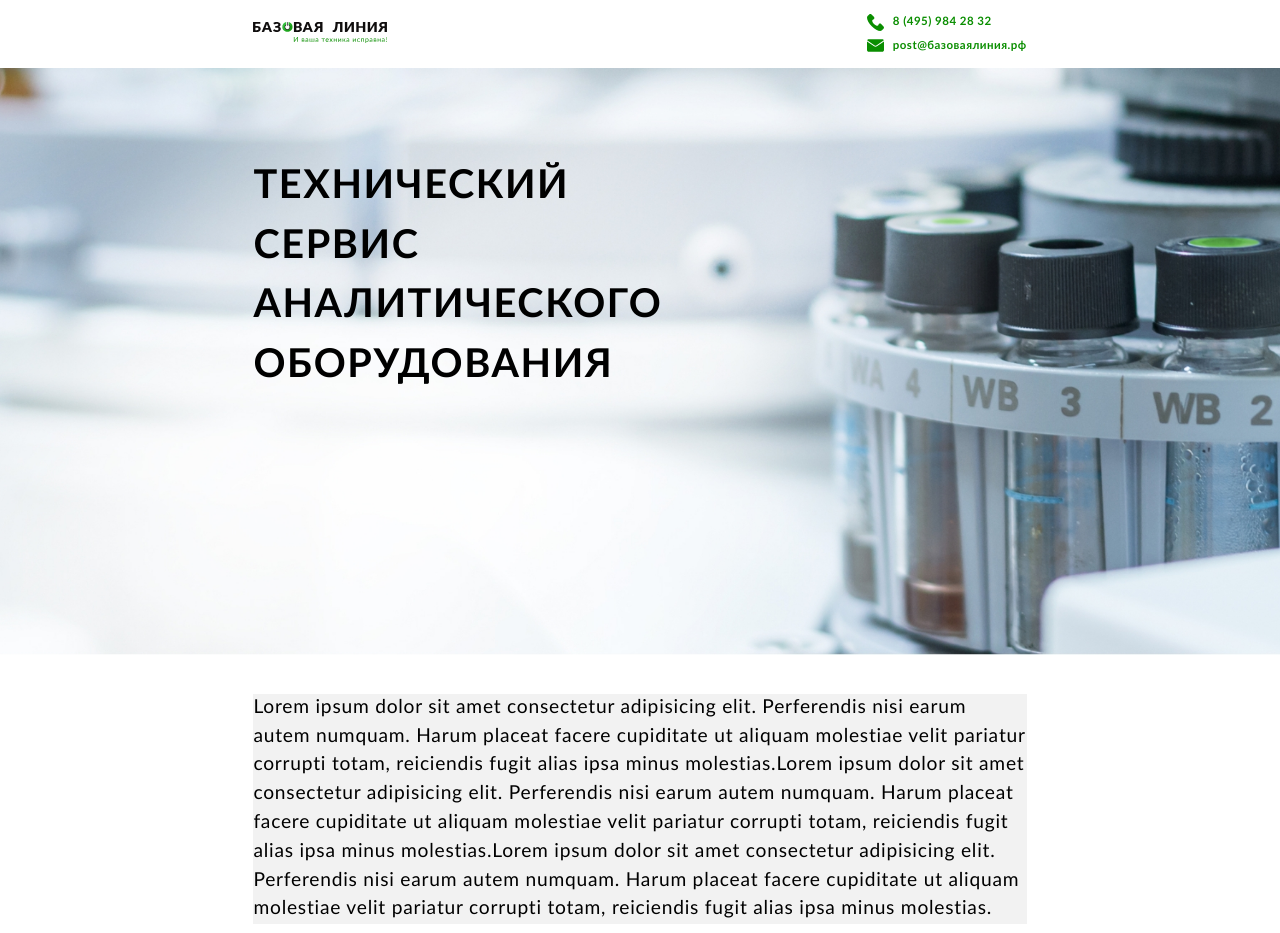
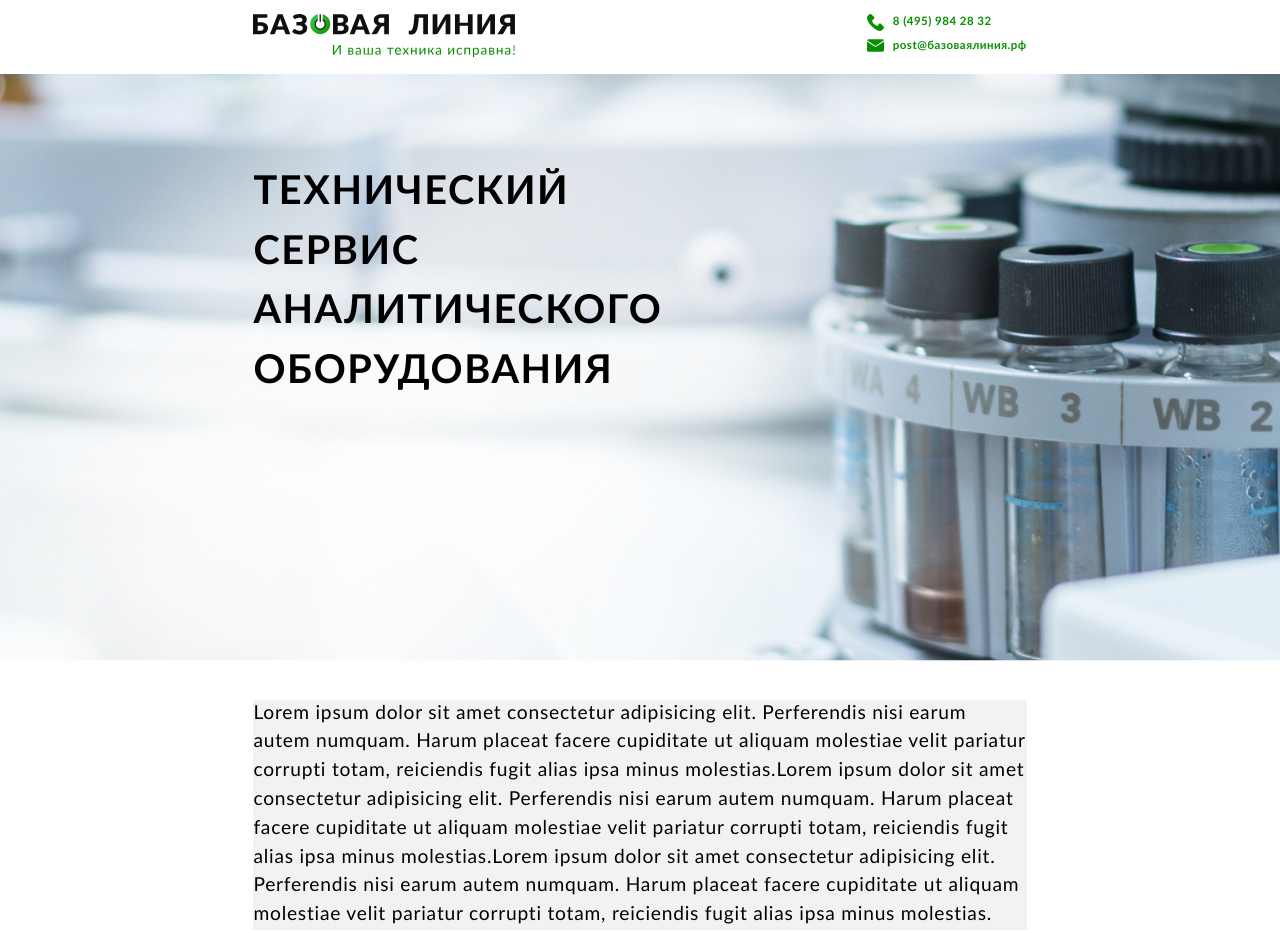
Before and after one commit to NSlesarev/Baseline, a website built with Vite: page index.html in a window 1280 px wide. Shown: the top 933 px of the page. Built offline with nearby package versions, Linux system fonts and the light colour scheme.

Commit message:
refactor: увеличить размер лого

```diff
--- a/src/style/all-styles/header-style.css
+++ b/src/style/all-styles/header-style.css
@@ -15,7 +15,7 @@
 }
 
 .header__logo {
-    width: 10.4vw;
+    width: 20.4vw;
     height: auto;
 }
 
```
